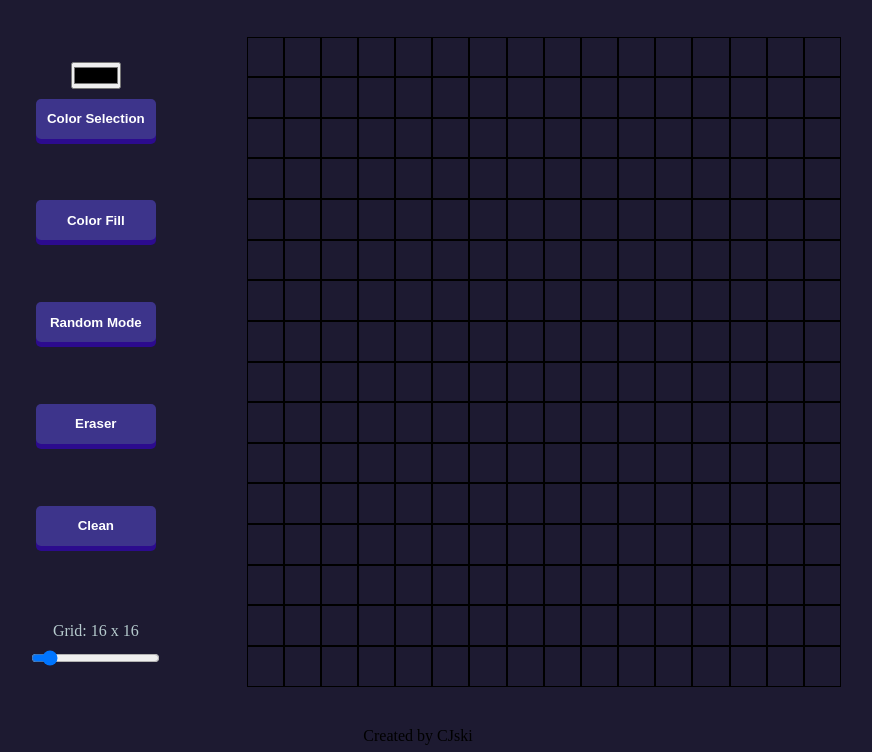
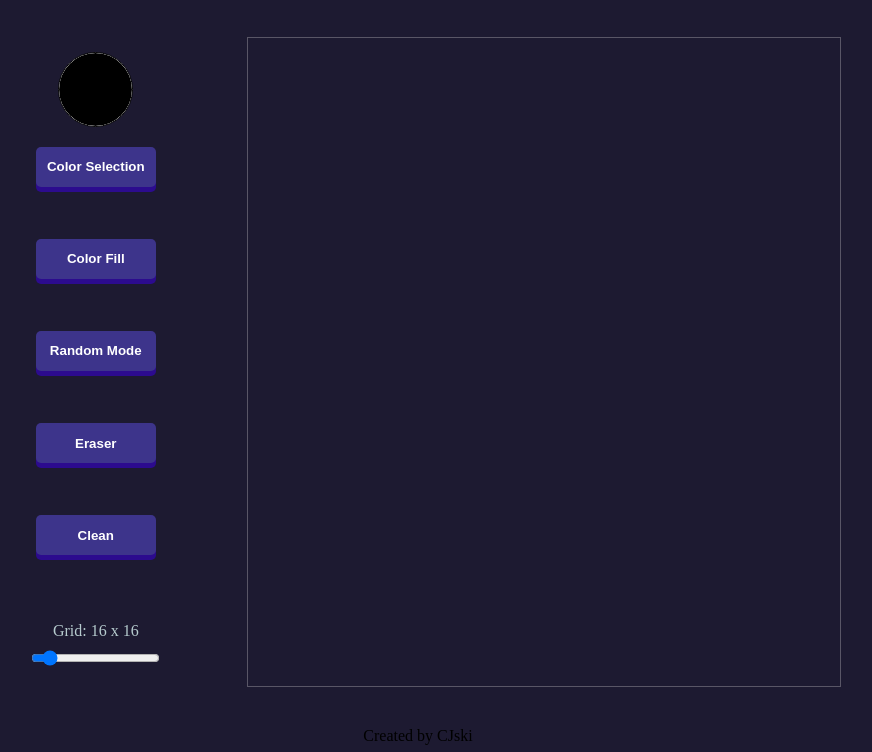
Before and after one commit to CJskii/etch-a-sketch, a plain HTML site: page index.html in a window 1280 px wide. Shown: the part 48-800 px from the top of the page, without its empty margins (222-1094 px from the left). Drawn offline with Linux system fonts and the light colour scheme.

Commit message:
cleaned code and added rounded color selection

```diff
--- a/assets/css/style.css
+++ b/assets/css/style.css
@@ -67,9 +67,27 @@ h1{
     align-items: center;
 }
 
+.color-selection{
+    width: 75px;
+    height: 75px;
+    border-radius: 50px;
+}
+
 .color input{
-    margin: 10px
+    margin-bottom: 20px;
 }
+
+input[type=color]::-webkit-color-swatch {
+    border: none;
+    border-radius: 50%;
+    padding: 0;
+  }
+
+  input[type=color]::-webkit-color-swatch-wrapper {
+      border: none;
+      border-radius: 50%;
+      padding: 0;
+  }
 
 .grid-slider{
     display: flex;
@@ -91,10 +109,7 @@ h1{
     align-items: stretch;
     margin: 25px;
     width: 75%;
-}
-
-.grid-item{
-    border: 1px solid black;
+    border: 1px solid rgba(228, 226, 226, 0.3);
 }
 
 
@@ -125,6 +140,8 @@ h1{
     top: 5px;
   }
 
+
+/* RESPONSIVE */
 
 @media(max-width: 1024px){
     .wrapper{
--- a/assets/js/script.js
+++ b/assets/js/script.js
@@ -2,10 +2,7 @@ const gridContainer = document.querySelector('.container')
 let slider = document.querySelector('.form-range')
 const colorSelection = document.querySelector('.color-selection')
 let selectedColor = '#000000'
-const colorFill = document.querySelector('#color-fill')
-console.log(colorFill.textContent)
-const rainbowMode = document.querySelector('#rainbow-mode')
-
+let grid = document.querySelector('.container')
 
 // Listeners
 
@@ -20,7 +17,6 @@ buttons.forEach(button => button.addEventListener('click', logText, {
     capture:true
 }));
 
-
 let color = colorSelection.addEventListener('change', function(){ //color variable from user
     let userColor = colorSelection.value;
     console.log(userColor)
@@ -28,12 +24,11 @@ let color = colorSelection.addEventListener('change', function(){ //color variab
     return changeColor(userColor) // calls changeColor function
 })
 
+// FUNCTIONS
+
 function logText(e){
     console.log(e.path)
 }
-
-// FUNCTIONS
-
 
 function changeColor(selectedColor){ // lisen to grid cells and change color
     let cell = document.querySelectorAll('.grid-item')
@@ -42,15 +37,13 @@ function changeColor(selectedColor){ // lisen to grid cells and change color
     }))
 }
 
-
-
-function removeGrid(){ // remove current grid
+function resetGrid(){ // reset current grid
     const cells = document.querySelectorAll('.grid-item')
     cells.forEach((div) => div.remove())
 }
 
 function makeGrid(size){ //called onload and when user select grid size
-    removeGrid()
+    resetGrid()
     gridContainer.style.gridTemplateColumns = `repeat(${size}, 1fr)`
     gridContainer.style.gridTemplateRows = `repeat(${size}, 1fr)`
     gridContainer.style.display = 'grid'
@@ -60,21 +53,21 @@ function makeGrid(size){ //called onload and when user select grid size
         cell.setAttribute('class', 'grid-item')
         gridContainer.appendChild(cell)
     }
-    changeColor('#000000')
+    changeColor(selectedColor)
     printSelection(16);
 }
 
-function fill(){ // lisen to grid cells and change color
+function fill(){ //  fill grid with selected color
     let cell = document.querySelectorAll('.grid-item')
     cell.forEach((div => div.style.backgroundColor = `${selectedColor}`))
 }
 
-function clean(){
+function clean(){ // clean grid from background color
     let cell = document.querySelectorAll('.grid-item')
     cell.forEach((div) => div.removeAttribute('style'))
 }
 
-function randomRgb(){
+function randomRgb(){ // fill cells with rangom rgb colors on mousemove
     let cell = document.querySelectorAll('.grid-item')
     cell.forEach(div => div.addEventListener('mousemove', function() {
         let r = Math.floor(Math.random() * 255)
@@ -85,9 +78,6 @@ function randomRgb(){
     }))
 }
 
-let num = Math.floor(Math.random() * 255)
-
-
 //Selection
 
 function printSelection(sliderValue){ // capture selection from user
@@ -97,30 +87,6 @@ function printSelection(sliderValue){ // capture selection from user
     return;
 }
 
-
-let grid = document.querySelector('.container')
-
-grid.addEventListener('click', logText, { //listener to print events from grid container
-    capture:true
-})
-
-
 window.onload = () => {
     makeGrid(16)
-    //changeColor(color)
   }
-
-/* TABLET div.style.cssText = "border: 1px solid black; height: 45px; width: 45px";  */
-
-/*
-function colorSelection
-
-function colorFill
-
-function rainbowMode
-
-function eraser
-
-function clean
-*/
-//console.log(document.querySelector("#grid-container"));
```
